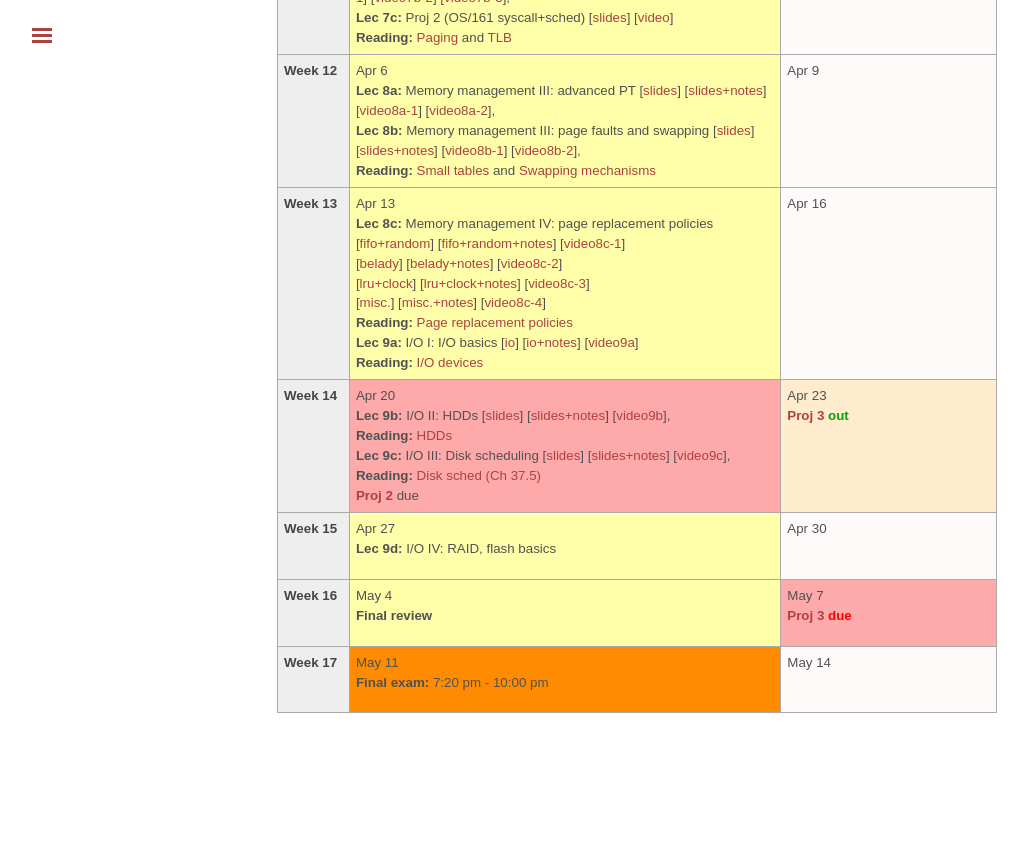
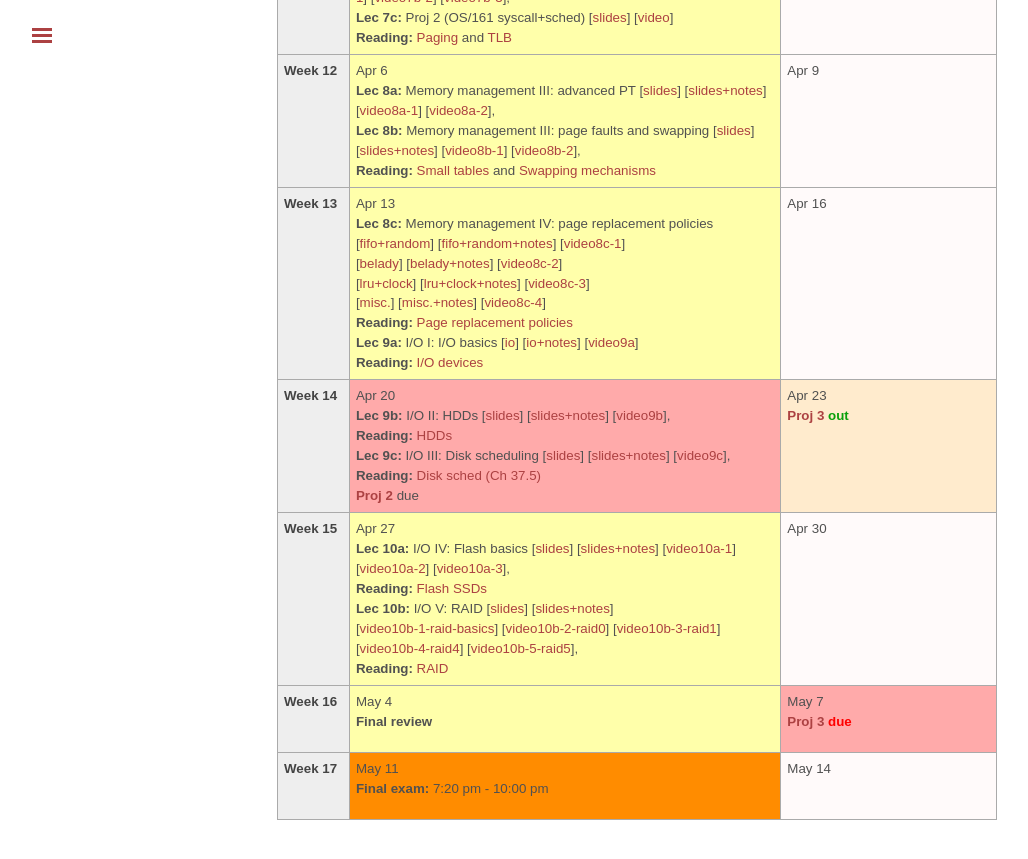
Before and after one commit to tddg/cs571-spring20, a Jekyll site: the page built from schedule.md, in a window 1280 px wide and 900 px high, scrolled down 1225 px. Shown: the top 859 px of the window, without its empty margins (3-1031 px from the left). Built offline with Jekyll 4.4.1, drawn with Linux system fonts in a browser that asks for light colours; before the commit the page ends 2018 px from its top, so only the background shows below that.

Commit message:
added lec10a + 10b

```diff
--- a/_data/news.yml
+++ b/_data/news.yml
@@ -1,3 +1,6 @@
+
+- date: <strong>04/25/2020</strong>
+  headline: "Slides and vidoes for lec 10a+10b are posted."
 
 - date: <strong>04/19/2020</strong>
   headline: "HW2 and <a href='./proj3.html'>Proj 3</a> out."
--- a/schedule.md
+++ b/schedule.md
@@ -260,7 +260,20 @@ The course schedule is tentative and subject to change.
 <tr> <!-- week of Apr 27 -->
   <td id="2020-4-27" class="date"><b>Week 15</b></td>
   <td class="lecture">Apr 27<br/>
-	<b>Lec 9d:</b> I/O IV: RAID, flash basics </td>
+	<b>Lec 10a:</b> I/O IV: Flash basics [<a href="./public/lecs/lec10a-storage-flash.pdf">slides</a>]
+		[<a href="./public/lecs/lec10-storage-flash+notes.pdf">slides+notes</a>]
+		[<a href="https://youtu.be/HKNxxR40Txg">video10a-1</a>]
+		[<a href="https://youtu.be/EAvJwdlND2Y">video10a-2</a>]
+		[<a href="https://youtu.be/prgYEVpyQ2A">video10a-3</a>], <br/>
+	<b>Reading:</b> <a href="http://pages.cs.wisc.edu/~remzi/Classes/537/Spring2016/Book/file-ssd.pdf">Flash SSDs</a><br/>
+	<b>Lec 10b:</b> I/O V: RAID [<a href="./public/lecs/lec10b-storage-raid.pdf">slides</a>]
+		[<a href="./public/lecs/lec10b-storage-raid+notes.pdf">slides+notes</a>] <br/>
+		[<a href="https://youtu.be/pmD2oW3p1Mc">video10b-1-raid-basics</a>]
+		[<a href="https://youtu.be/oYbiEzHvrGw">video10b-2-raid0</a>]
+		[<a href="https://youtu.be/DTNjMvgcPks">video10b-3-raid1</a>]
+		[<a href="https://youtu.be/kuhSEOgx4xY">video10b-4-raid4</a>]
+		[<a href="https://youtu.be/ZPashI_oznA">video10b-5-raid5</a>],<br/>
+	<b>Reading:</b> <a href="http://pages.cs.wisc.edu/~remzi/Classes/537/Spring2016/Book/file-raid.pdf">RAID</a> </td>
 	<!--b>Lec 11:</b> File system II: LFS, NFS</td-->
   <td class="nodue">Apr 30</td>
 </tr>
```
Also changed, not shown: 4 other files.
